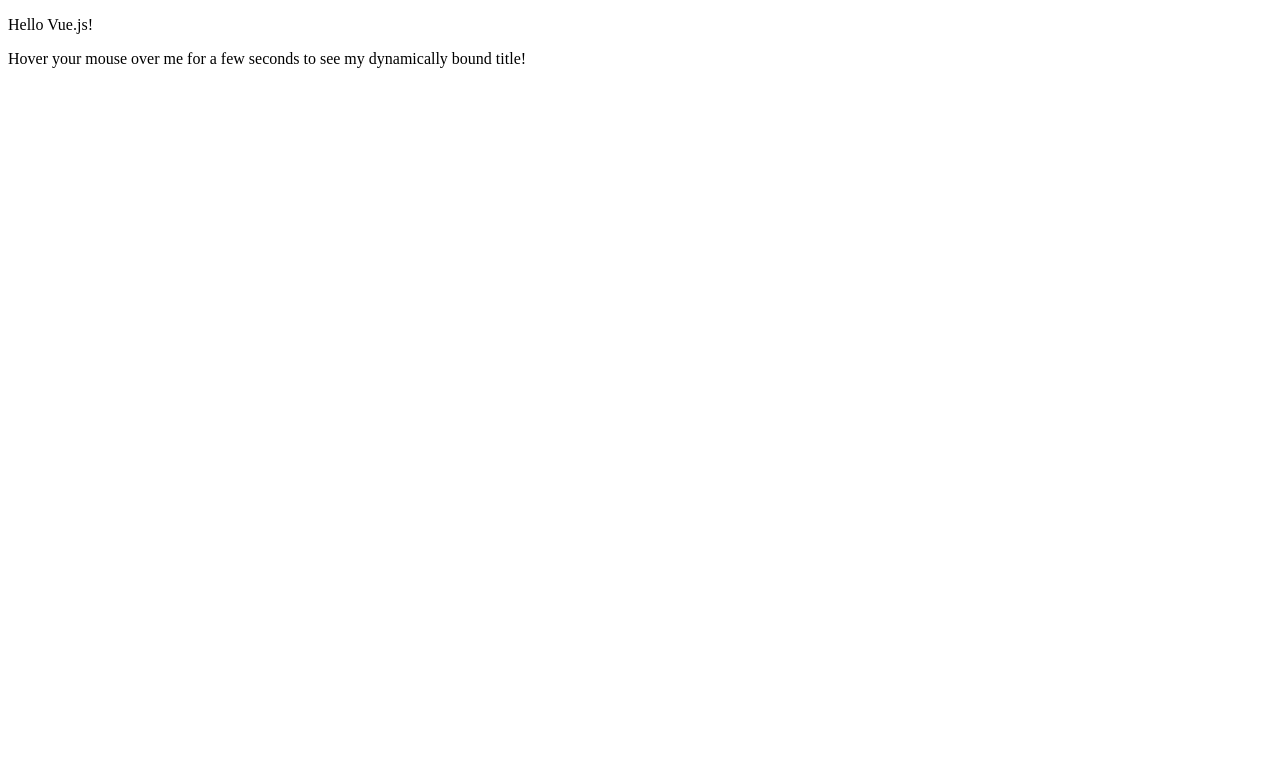
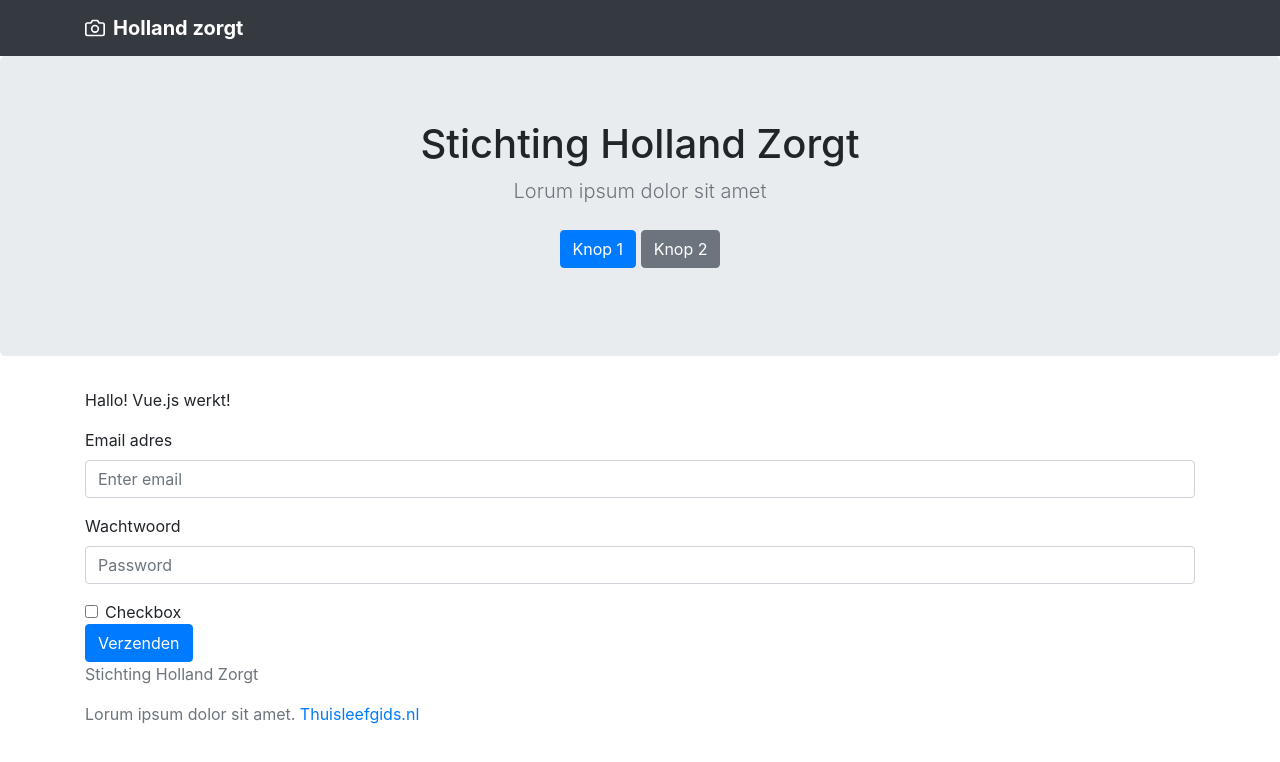
Before and after one commit to patrickhopman/Database-Holland-Zorgt, a plain HTML site: page index.html in a window 1280 px wide. Drawn offline with nearby package versions, Linux system fonts and the light colour scheme.

Commit message:
Bootstrap

```diff
--- a/index.html
+++ b/index.html
@@ -6,6 +6,7 @@
 		<meta name="robots" content="noindex, nofollow">
 		<meta name="googlebot" content="noindex, nofollow">
 		<meta name="viewport" content="width=device-width, initial-scale=1">
+		<link rel="stylesheet" href="https://maxcdn.bootstrapcdn.com/bootstrap/4.0.0/css/bootstrap.min.css" integrity="sha384-Gn5384xqQ1aoWXA+058RXPxPg6fy4IWvTNh0E263XmFcJlSAwiGgFAW/dAiS6JXm" crossorigin="anonymous">
 		<link rel="stylesheet" type="text/css" href="style.css">
 		<title>Vue 2.0 Hello World by chrisvfritz</title>
 		<script type="text/javascript" src="script.js"></script>
@@ -13,13 +14,60 @@
 	<body>
 		<script src="https://unpkg.com/vue"></script>
 		<div id="app">
-			<p>{{ message }}</p>
-		</div>
-		<div id="app-2">
-			<span v-bind:title="message">
-				Hover your mouse over me for a few seconds
-				to see my dynamically bound title!
-			</span>
+
+			</header>
+				<div class="navbar navbar-dark bg-dark box-shadow">
+					<div class="container d-flex justify-content-between">
+						<a href="#" class="navbar-brand d-flex align-items-center">
+							<svg xmlns="http://www.w3.org/2000/svg" width="20" height="20" viewBox="0 0 24 24" fill="none" stroke="currentColor" stroke-width="2" stroke-linecap="round" stroke-linejoin="round" class="mr-2"><path d="M23 19a2 2 0 0 1-2 2H3a2 2 0 0 1-2-2V8a2 2 0 0 1 2-2h4l2-3h6l2 3h4a2 2 0 0 1 2 2z"></path><circle cx="12" cy="13" r="4"></circle></svg>
+							<strong>Holland zorgt</strong>
+						</a>
+					</div>
+				</div>
+			</header>
+
+			<main role="main">
+				<section class="jumbotron text-center">
+					<div class="container">
+						<h1 class="jumbotron-heading">Stichting Holland Zorgt</h1>
+						<p class="lead text-muted">Lorum ipsum dolor sit amet</p>
+						<p>
+							<a href="#" class="btn btn-primary my-2">Knop 1</a>
+							<a href="#" class="btn btn-secondary my-2">Knop 2</a>
+						</p>
+					</div>
+				</section>
+
+				<div class="container">
+					<div class="row">
+						<div class="col-sm-12">
+							<p>{{ message }}</p>
+							<form>
+								<div class="form-group">
+									<label for="exampleInputEmail1">Email adres</label>
+									<input type="email" class="form-control" id="exampleInputEmail1" aria-describedby="emailHelp" placeholder="Enter email">
+								</div>
+								<div class="form-group">
+									<label for="exampleInputPassword1">Wachtwoord</label>
+									<input type="password" class="form-control" id="exampleInputPassword1" placeholder="Password">
+								</div>
+								<div class="form-check">
+									<input type="checkbox" class="form-check-input" id="exampleCheck1">
+									<label class="form-check-label" for="exampleCheck1">Checkbox</label>
+								</div>
+								<button type="submit" class="btn btn-primary">Verzenden</button>
+							</form>
+						</div>
+					</div>
+				</div>
+			</main>
+
+			<footer class="text-muted">
+				<div class="container">
+					<p>Stichting Holland Zorgt</p>
+					<p>Lorum ipsum dolor sit amet. <a href="https://www.thuisleefgids.nl">Thuisleefgids.nl</a></p>
+				</div>
+			</footer>
 		</div>
 	</body>
 </html>
--- a/script.js
+++ b/script.js
@@ -2,14 +2,7 @@ window.onload=function(){
 new Vue({
   el: '#app',
   data: {
-    message: 'Hello Vue.js!'
-  }
-})
-
-var app2 = new Vue({
-  el: '#app-2',
-  data: {
-    message: 'You loaded this page on ' + new Date().toLocaleString()
+    message: 'Hallo! Vue.js werkt!'
   }
 })
 
```
